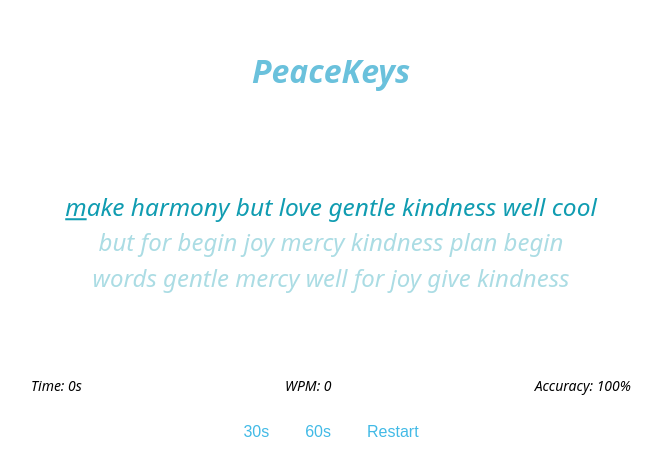
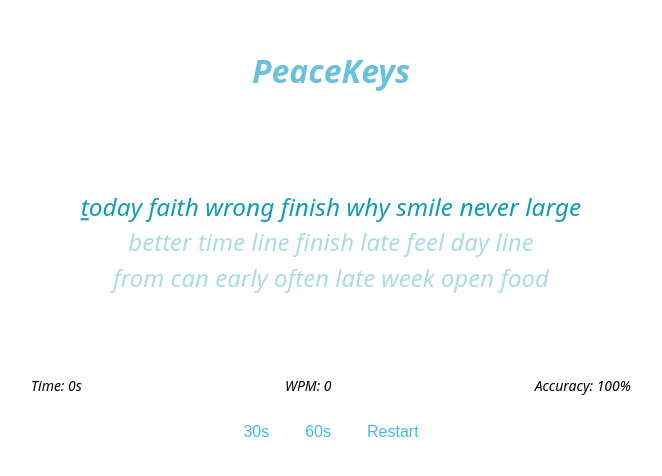
Before and after one commit to RaulRod123/peacekeys, a React (Vite) app: page / in a window 1280 px wide. Shown: the part 162-638 px from the top of the page, without its empty margins (309-971 px from the left). Built offline with nearby package versions, Linux system fonts and the light colour scheme.

Commit message:
updating wood_pool and notes

```diff
--- a/src/App.jsx
+++ b/src/App.jsx
@@ -1,50 +1,28 @@
 import { useState, useRef, useEffect, useMemo, useCallback, memo } from 'react'
 import './App.css'
 import ResultsSummary from './components/ResultsSummary'
+
 
 
 //=========================
 // CONSTANTS
 // ========================//
 const WORD_POOL = [
-  'peace',
-  'kind',
-  'words',
-  'wisdom',
-  'gentle',
-  'truth',
-  'faith',
-  'make',
-  'well',
-  'for',
-  'plan',
-  'do',
-  'same',
-  'fact',
-  'begin',
-  'need',
-  'call',
-  'place',
-  'give',
-  'part',
-  'this',
-  'also',
-  'but',
-  'or',
-  'and',
-  'cool',
-  'mercy',
-  'humble',
-  'calm',
-  'hope',
-  'grace',
-  'love',
-  'joy',
-  'serene',
-  'kindness',
-  'patience',
-  'harmony',
+  'the','and','for','you','that','with','this','have','from','your',
+  'will','what','when','where','how','why','can','could','should','would',
+  'there','their','about','after','before','today','again','never','always','often',
+  'time','year','week','day','night','home','work','school','place','world',
+  'people','person','friend','family','child','group','name','word','line','part',
+  'hand','head','face','eyes','mind','heart','life','body','food','water',
+  'bread','table','room','door','light','sound','music','book','story','page',
+  'good','best','better','right','wrong','true','kind','calm','safe','warm',
+  'small','large','short','long','early','late','young','old','new','same',
+  'make','take','give','help','keep','move','walk','read','write','learn',
+  'start','begin','stop','finish','open','close','look','watch','think','know',
+  'feel','hope','trust','smile','share','care','love','peace','grace','faith'
 ]
+
+
 
 const WORDS_PER_LINE = 8
 const COLOR_PENDING = '#109cb1'
```
Also changed, not shown: src/SESSION_NOTE.md (+5 -0 lines).
